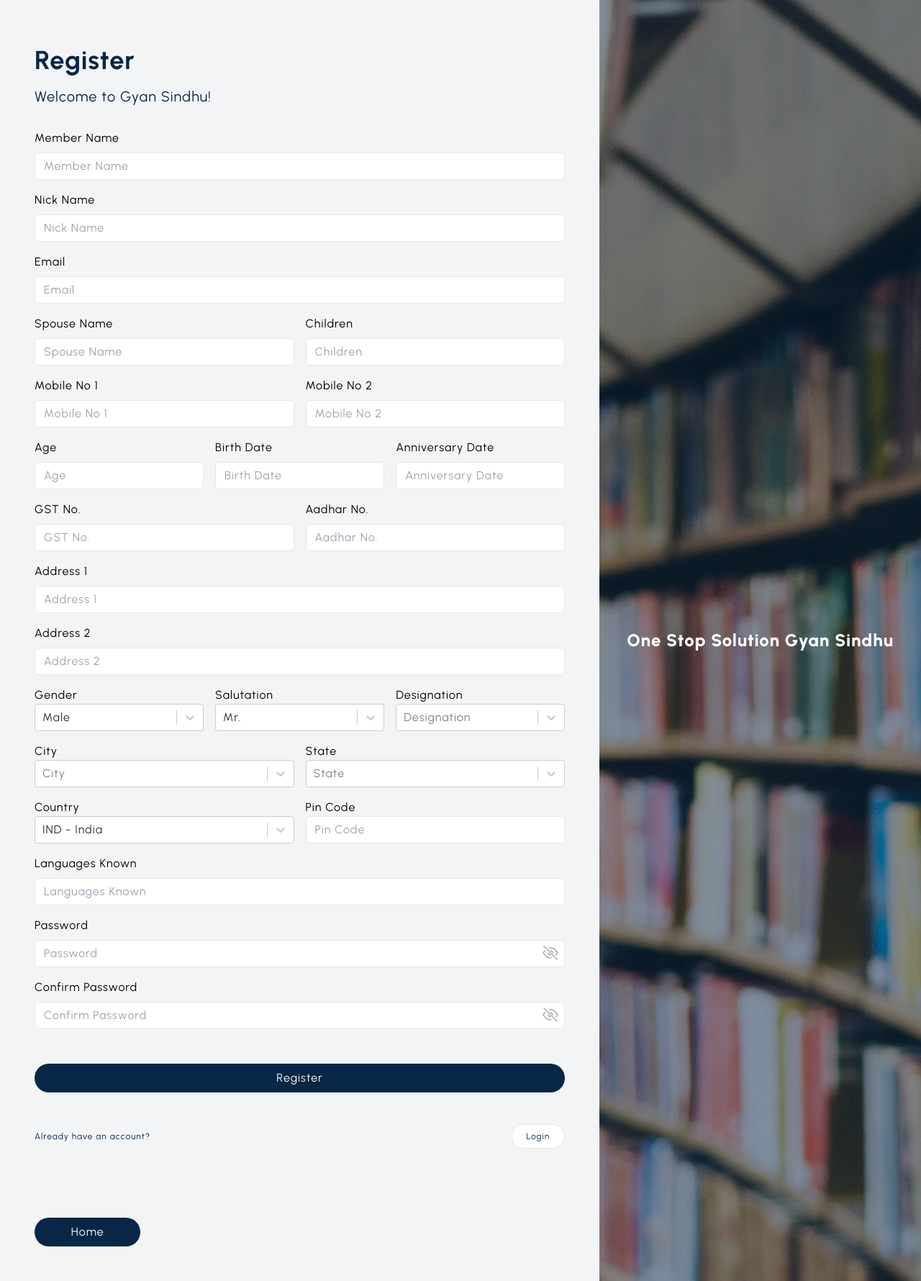
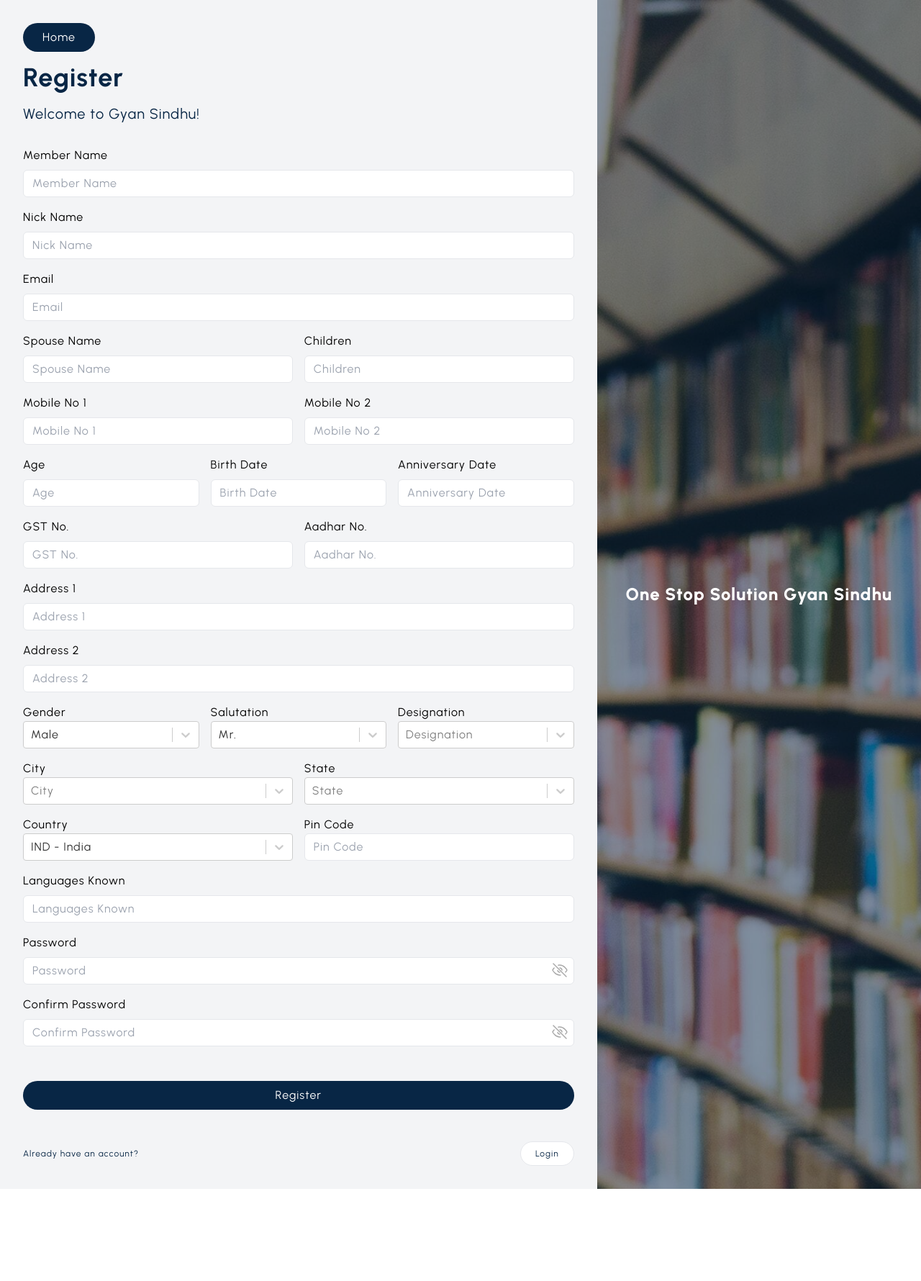
Before and after one commit to virajchandra51/Gyan_Sindhu, a React (Vite) app: page /register in a window 1280 px wide. Shown: the whole page at 72% size. After the commit the page ends 1652 px from the top, so only its background shows below. Built offline with nearby package versions, Linux system fonts and the light colour scheme; no server answers.

Commit message:
pagination

```diff
--- a/src/pages/Login.jsx
+++ b/src/pages/Login.jsx
@@ -71,7 +71,13 @@ const Login = () => {
     <div className="h-screen w-screen">
       <ToastContainer />
       <div className="h-screen w-full bg-gray-100 flex-col md:flex-row shadow-lg flex">
-        <div className="px-8 md:px-12 flex justify-center flex-col w-full md:w-[50%]">
+        <div className="p-8 flex justify-center flex-col w-full md:w-[50%]">
+        <Link
+          to={"/"}
+          className="w-[30%] max-w-[100px] text-center bg-[var(--primary-c)] rounded-full text-white py-2 hover:bg-[var(--secondary-c)] duration-300"
+        >
+          Home
+        </Link>
           <h2 className="font-bold text-4xl mt-8 text-[var(--primary-c)]">
             Login
           </h2>
@@ -198,9 +204,6 @@ const Login = () => {
               </div>
             </Link>
           </div>
-          <Link to={'/'} className="w-[20%] text-center mt-24 bg-[var(--primary-c)] rounded-full text-white py-2 hover:bg-[var(--secondary-c)] duration-300">
-            Home
-          </Link>
         </div>
 
         <div className="hidden md:flex items-center relative justify-center bg-[var(--primary-c)] w-[70%] text-center">
--- a/src/pages/Register.jsx
+++ b/src/pages/Register.jsx
@@ -321,7 +321,13 @@ const Register = () => {
     <div className="">
       <ToastContainer />
       <div className=" bg-gray-100 flex-col md:flex-row shadow-lg flex">
-        <div className="px-12 md:py-12 flex justify-center flex-col w-full md:w-[90%]">
+        <div className="p-8 flex justify-center flex-col w-full md:w-[90%]">
+        <Link
+          to={"/"}
+          className="w-[30%] max-w-[100px] text-center bg-[var(--primary-c)] rounded-full text-white py-2 hover:bg-[var(--secondary-c)] duration-300"
+        >
+          Home
+        </Link>
           <h2 className="font-bold text-4xl my-4 text-[var(--primary-c)]">
             Register
           </h2>
@@ -712,9 +718,6 @@ const Register = () => {
               </div>
             </Link>
           </div>
-          <Link to={'/'} className="w-[20%] text-center mt-24 bg-[var(--primary-c)] rounded-full text-white py-2 hover:bg-[var(--secondary-c)] duration-300">
-            Home
-          </Link>
         </div>
 
         <div className="hidden md:flex relative items-center justify-center bg-[var(--primary-c)] w-[50%] text-center">
--- a/src/pages/Result.jsx
+++ b/src/pages/Result.jsx
@@ -44,6 +44,9 @@ const Result = () => {
 
   //pagination logic ends
 
+  console.log(pageno);
+  console.log(searchResult.data[0]);
+
   useEffect(() => {
     fetchData();
   }, [location.state?.search, pageno]);
@@ -84,6 +87,7 @@ const Result = () => {
         "&pagelimit=" +
         `${paginationValue}`;
     }
+    console.log(url);
     const data = await fetchDataFromApi("itemlist", url);
     setPageCount(Math.ceil(data[0]?.record_count / paginationValue));
     setSearchResult({ data: data, loading: false });
```
